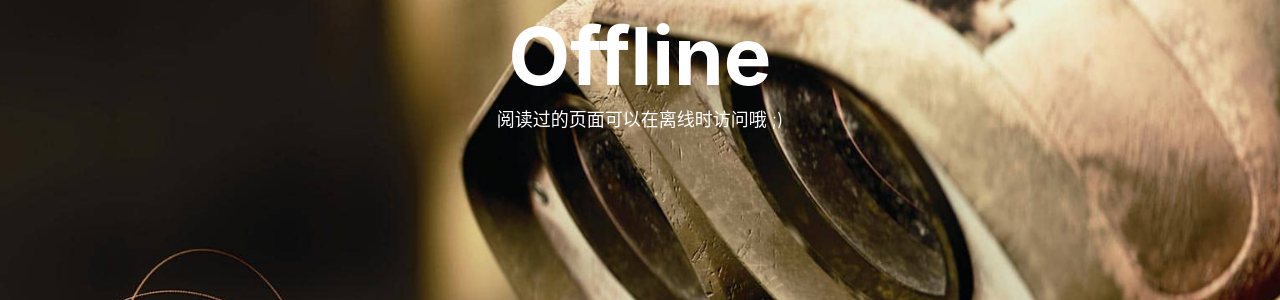
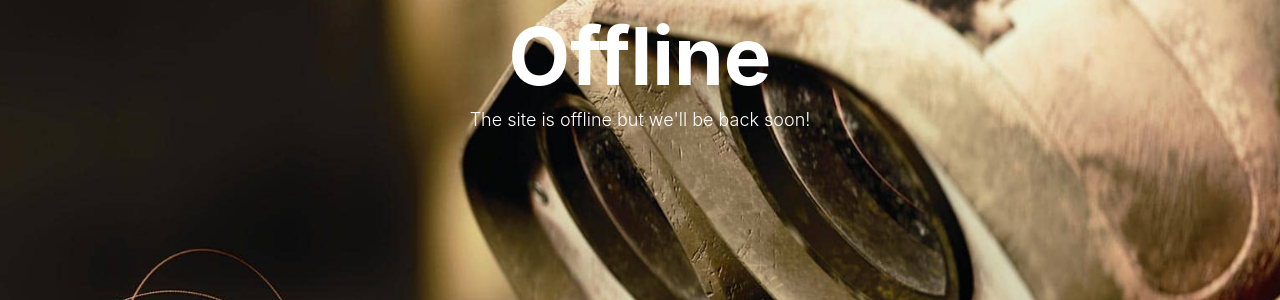
Before and after one commit to DFlavian/kirin-security-blog, a Jekyll site: the page built from offline.html, in a window 1280 px wide. Shown: the part 138-438 px from the top of the page. Built offline with Jekyll 4.4.1, drawn with Linux system fonts in a browser that asks for light colours; nearby versions of some CDN libraries; comment, search, counter and statistics services are not loaded.

Commit message:
Descriptions changes

```diff
--- a/404.html
+++ b/404.html
@@ -2,7 +2,7 @@
 layout: default
 title: 404
 hide-in-nav: true
-description: "你来到了没有知识的荒原 :("
+description: "Not found"
 header-img: "img/404-bg.jpg"
 permalink: /404.html
 ---
--- a/archive.html
+++ b/archive.html
@@ -1,7 +1,7 @@
 ---
 title: Archive
 layout: default
-description: "「我干了什么 究竟拿了时间换了什么」"
+description: "Blog's archive"
 header-img: "img/bg-little-universe.jpg"
 ---
 
--- a/offline.html
+++ b/offline.html
@@ -2,7 +2,7 @@
 layout: default
 title: Offline
 hide-in-nav: true
-description: "阅读过的页面可以在离线时访问哦 ;)"
+description: "The site is offline but we'll be back soon!"
 header-img: "img/404-bg.jpg"
 permalink: /offline.html
 ---
```
